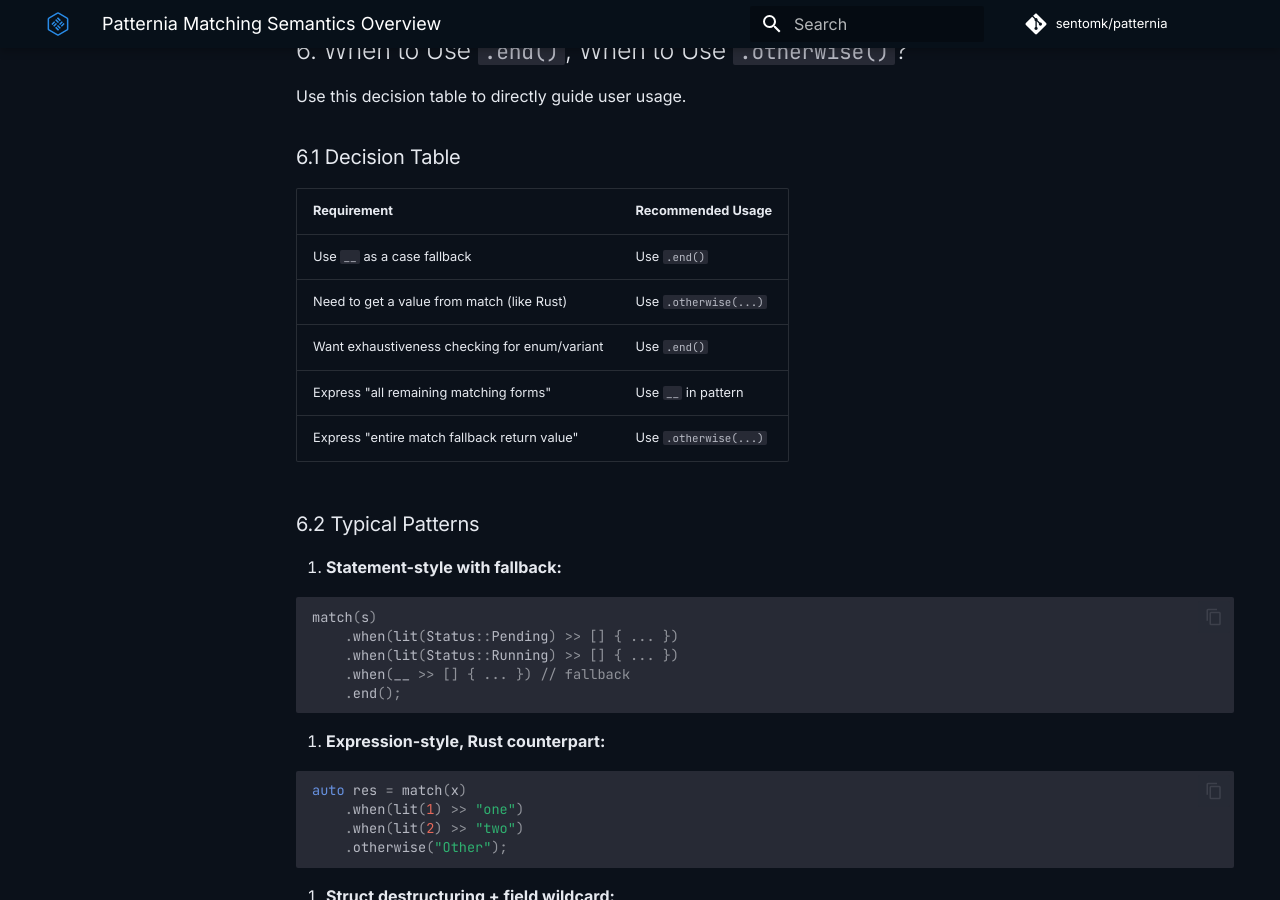
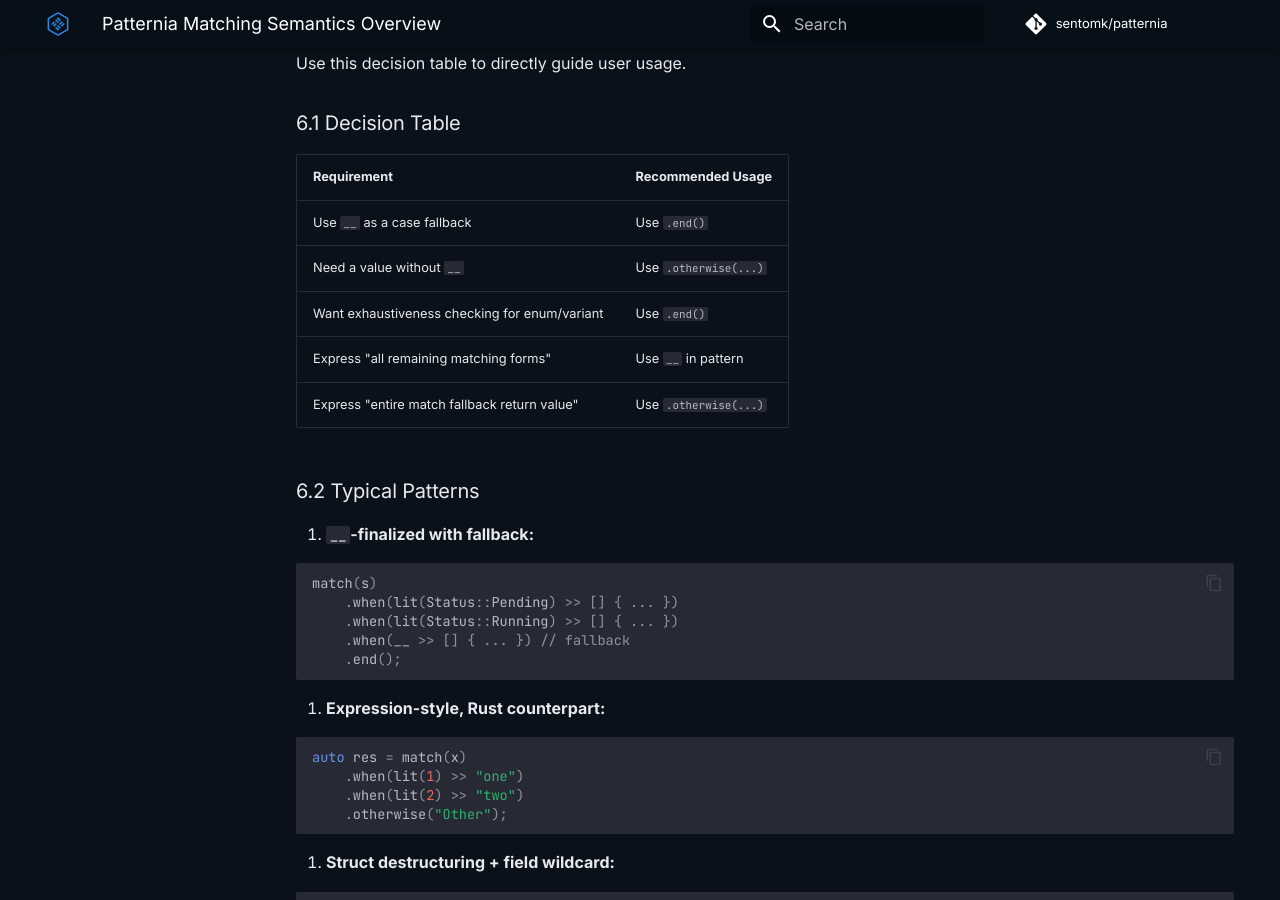
Before and after one commit to sentomk/patternia, an MkDocs documentation site: the page built from docs/design-overview.md, in a window 1280 px wide and 900 px high, scrolled down 5715 px. Built offline with MkDocs 1.6.1 and Material for MkDocs 9.7.7, drawn with Linux system fonts in a browser that asks for light colours; comment, search, counter and statistics services are not loaded; some of the changed text lies outside the part shown.

Commit message:
docs: rename case_tuple to cases and clarify API usage
- Renamed `case_tuple(...)` to `cases(...)` in the Match DSL Core Framework section.
- Clarified in v0.5.2 changelog that `.end()` is currently restricted to void returns.
- Updated design overview to define statement form based on handler return type.
- Refined decision tables to use `__` terminology for better precision.

````diff
--- a/docs/design-overview.md
+++ b/docs/design-overview.md
@@ -42,9 +42,8 @@
 
   * The entire `match(...)` expression may return a value or be `void`.
   * Used for exhaustive-style matches where `__` is a regular case.
-* Corresponds to the **statement form** in the standard proposal's `inspect`:
-
-  * `pattern: statement;`
+* Corresponds to the **statement form** in the standard proposal's `inspect`
+  when handlers are `void`-returning.
 * Constraints:
 
   * All case handlers must return compatible types (or all `void`).
@@ -261,14 +260,14 @@
 | Requirement                                   | Recommended Usage       |
 | ------------------------------------------- | --------------------- |
 | Use `__` as a case fallback                      | Use `.end()`          |
-| Need to get a value from match (like Rust)     | Use `.otherwise(...)` |
+| Need a value without `__`                       | Use `.otherwise(...)` |
 | Want exhaustiveness checking for enum/variant     | Use `.end()`          |
 | Express "all remaining matching forms"           | Use `__` in pattern   |
 | Express "entire match fallback return value"      | Use `.otherwise(...)` |
 
 ### 6.2 Typical Patterns
 
-1. **Statement-style with fallback:**
+1. **`__`-finalized with fallback:**
 
    ```cpp
    match(s)
````
Also changed, not shown: README.md (+1 -1 lines), docs/changelog/v0.5.2.md (+1 -1 lines).
